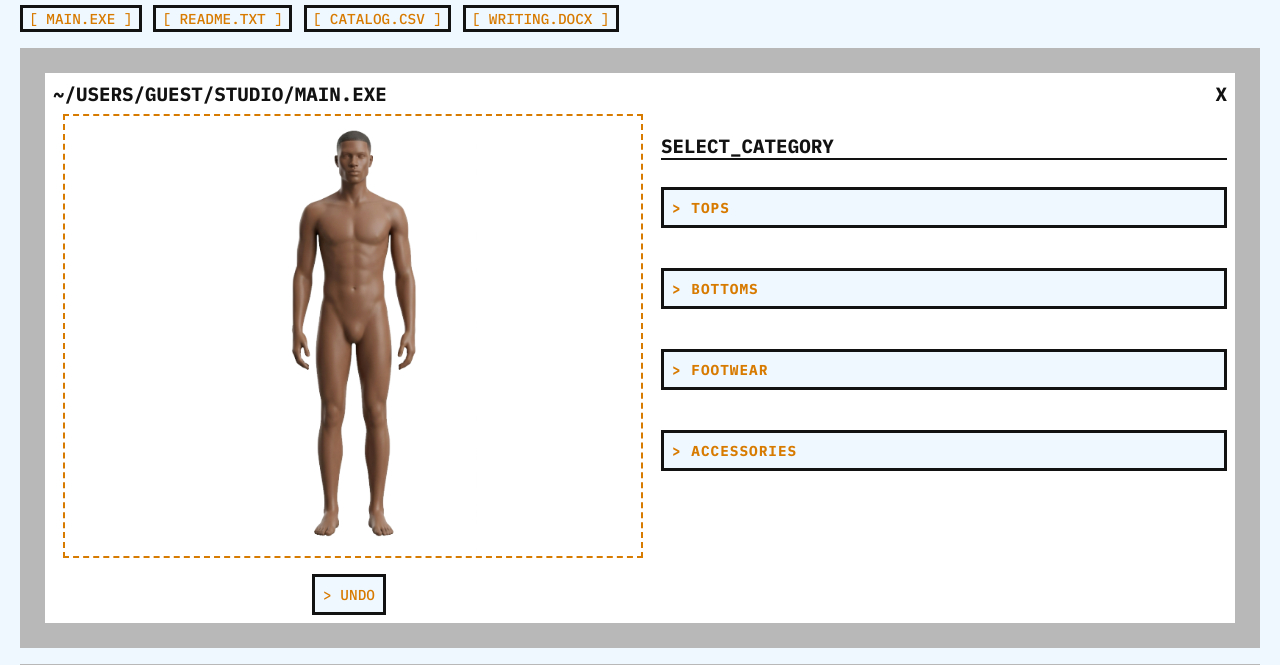
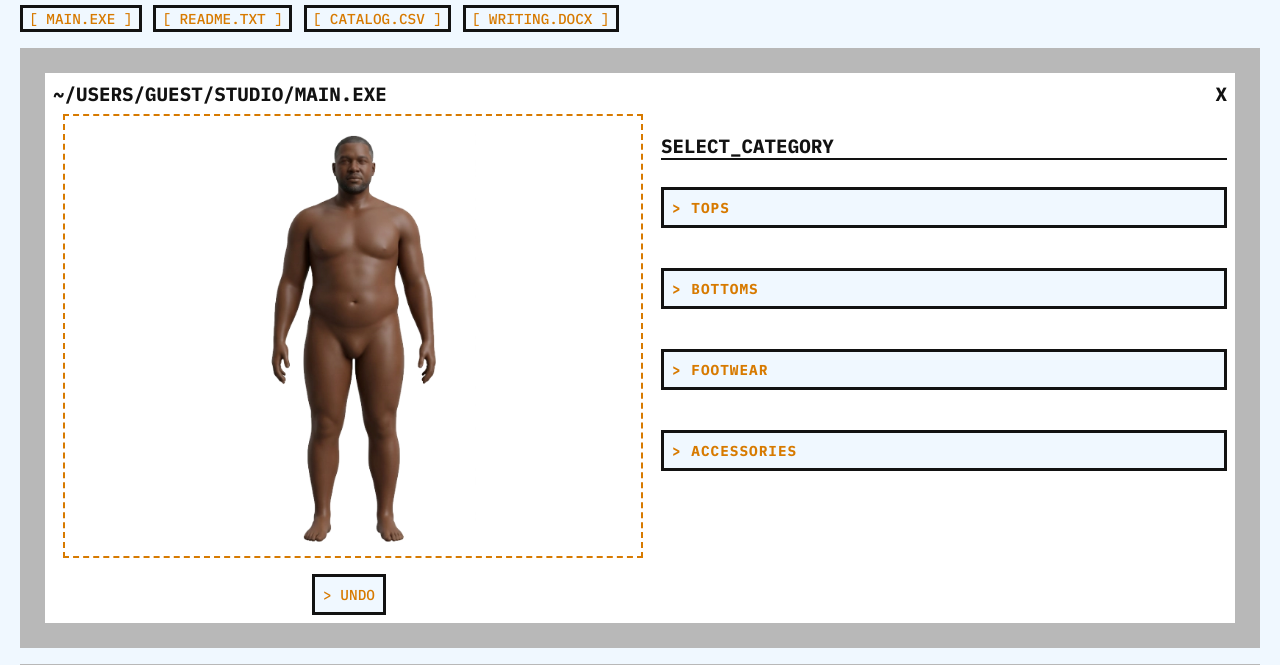
Before and after one commit to trist-nko/speculative-studio, a plain HTML site: page index.html in a window 1280 px wide. Shown: the part 89-754 px from the top of the page. Drawn offline with Linux system fonts and the light colour scheme.

Commit message:
add randomly loaded avatar

```diff
--- a/assets/js/script.js
+++ b/assets/js/script.js
@@ -10,18 +10,62 @@ const userStyle = {
   accessories: "",
 };
 
-const bodyZones = {
+const avatarOptions = [
+  {
+    id: "young",
+    src: "assets/avatar/avatar-young.webp",
+    zones: {
       tops: { top: "18%", left: "10%", width: "80%", height: "37%" },
       bottoms: { top: "52%", left: "15%", width: "70%", height: "33%" },
       footwear: { top: "82%", left: "20%", width: "60%", height: "18%" },
-
-  // Location-based zones (for accessories only)
       head: { top: "1%", left: "28%", width: "44%", height: "16%" },
       eyes: { top: "6%", left: "28%", width: "44%", height: "8%" },
       mouth: { top: "11%", left: "32%", width: "36%", height: "7%" },
       neck: { top: "15%", left: "25%", width: "50%", height: "8%" },
       chest: { top: "22%", left: "25%", width: "50%", height: "16%" },
       hand: { top: "50%", left: "68%", width: "28%", height: "28%" },
+    },
+  },
+  {
+    id: "mid",
+    src: "assets/avatar/avatar-mid.webp",
+    zones: {
+      tops: { top: "18%", left: "10%", width: "80%", height: "37%" },
+      bottoms: { top: "52%", left: "15%", width: "70%", height: "33%" },
+      footwear: { top: "82%", left: "20%", width: "60%", height: "18%" },
+      head: { top: "1%", left: "28%", width: "44%", height: "16%" },
+      eyes: { top: "6%", left: "28%", width: "44%", height: "8%" },
+      mouth: { top: "11%", left: "32%", width: "36%", height: "7%" },
+      neck: { top: "15%", left: "25%", width: "50%", height: "8%" },
+      chest: { top: "22%", left: "25%", width: "50%", height: "16%" },
+      hand: { top: "50%", left: "68%", width: "28%", height: "28%" },
+    },
+  },
+  {
+    id: "old",
+    src: "assets/avatar/avatar-old.webp",
+    zones: {
+      tops: { top: "18%", left: "10%", width: "80%", height: "37%" },
+      bottoms: { top: "52%", left: "15%", width: "70%", height: "33%" },
+      footwear: { top: "82%", left: "20%", width: "60%", height: "18%" },
+      head: { top: "1%", left: "28%", width: "44%", height: "16%" },
+      eyes: { top: "6%", left: "28%", width: "44%", height: "8%" },
+      mouth: { top: "11%", left: "32%", width: "36%", height: "7%" },
+      neck: { top: "15%", left: "25%", width: "50%", height: "8%" },
+      chest: { top: "22%", left: "25%", width: "50%", height: "16%" },
+      hand: { top: "50%", left: "68%", width: "28%", height: "28%" },
+    },
+  },
+];
+
+let activeAvatar = null;
+
+const loadRandomAvatar = () => {
+  const randomIndex = Math.floor(Math.random() * avatarOptions.length);
+  activeAvatar = avatarOptions[randomIndex];
+
+  const avatarImg = document.getElementById("avatar");
+  avatarImg.src = activeAvatar.src;
 };
 
 const styleHistory = [];
@@ -62,7 +106,7 @@ const updateAvatarBox = () => {
           ? item.location
           : item.category;
 
-      const zone = bodyZones[zoneKey];
+      const zone = activeAvatar.zones[zoneKey];
 
       if (zone) {
         imgElement.style.position = "absolute";
@@ -294,6 +338,7 @@ document.addEventListener("DOMContentLoaded", async () => {
       };
 
       // Initial calls to set up the UI after data is loaded
+      loadRandomAvatar();
       renderAllDropdowns(); // Populate all dropdown menus
       setupEventListeners(); // Attach all event handlers
       updateAvatarBox(); // Initialize the avatar display (e.g., with empty state)
--- a/index.html
+++ b/index.html
@@ -44,11 +44,7 @@
           <div class="avatar-controls">
             <div class="avatar-box">
               <picture>
-                <img
-                  id="avatar"
-                  src="assets/avatar/avatar-young.webp"
-                  alt="Avatar version 1 = Young black men in his mid to late thirties"
-                />
+                <img id="avatar" src="" alt="Style studio avatar" />
               </picture>
               <div id="clothing-layers"></div>
             </div>
```
Also changed, not shown: assets/avatar/avatar-1.webp (deleted), assets/avatar/avatar-mid.webp (added), assets/avatar/avatar-old.webp (added). Lines whose indentation alone changed are shown as unchanged.
